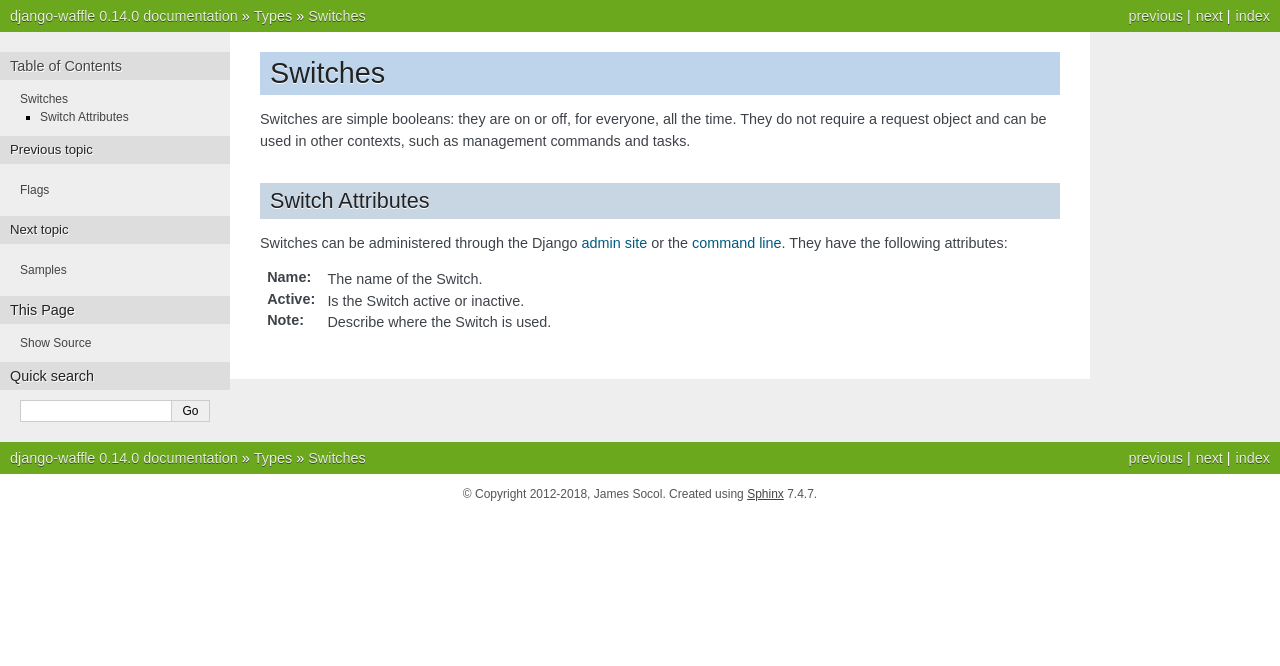
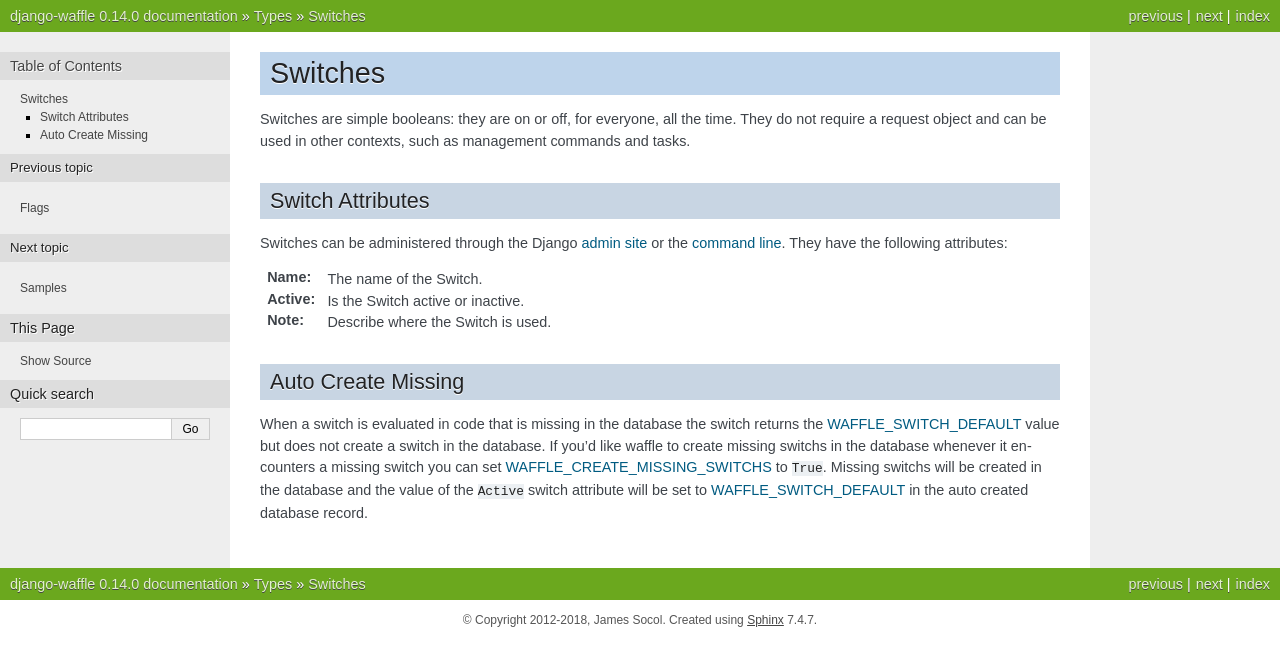
Before and after one commit to jazzband/django-waffle, a Sphinx documentation site: the page built from docs/types/switch.rst, in a window 1280 px wide. Shown: the top 666 px of the page. Built offline with Sphinx 7.4.7, drawn with Linux system fonts in a browser that asks for light colours.

Commit message:
Documenting auto creation behavior for each type

```diff
--- a/docs/types/switch.rst
+++ b/docs/types/switch.rst
@@ -24,3 +24,18 @@
 
 
 .. _admin site: https://docs.djangoproject.com/en/dev/ref/contrib/admin/
+
+.. _types-switch-auto-create-missing:
+
+Auto Create Missing
+===================
+
+When a switch is evaluated in code that is missing in the database the
+switch returns the :ref:`WAFFLE_SWITCH_DEFAULT <starting-configuring>`
+value but does not create a switch in the database. If you'd like waffle
+to create missing switchs in the database whenever it encounters a
+missing switch you can set :ref:`WAFFLE_CREATE_MISSING_SWITCHS
+<starting-configuring>` to ``True``. Missing switchs will be created in
+the database and the value of the ``Active`` switch attribute will be
+set to :ref:`WAFFLE_SWITCH_DEFAULT <starting-configuring>` in the
+auto created database record.
```
Also changed, not shown: docs/types/flag.rst (+16 -0 lines), docs/types/sample.rst (+17 -0 lines).
